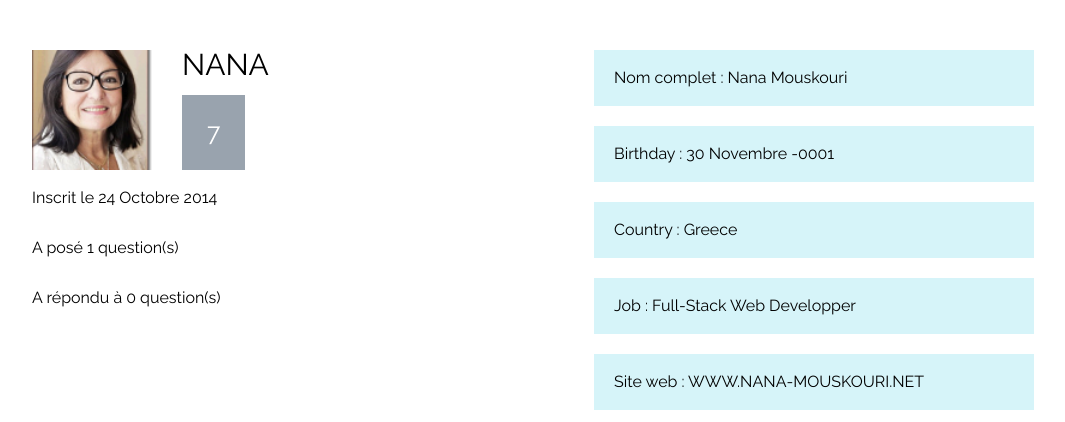
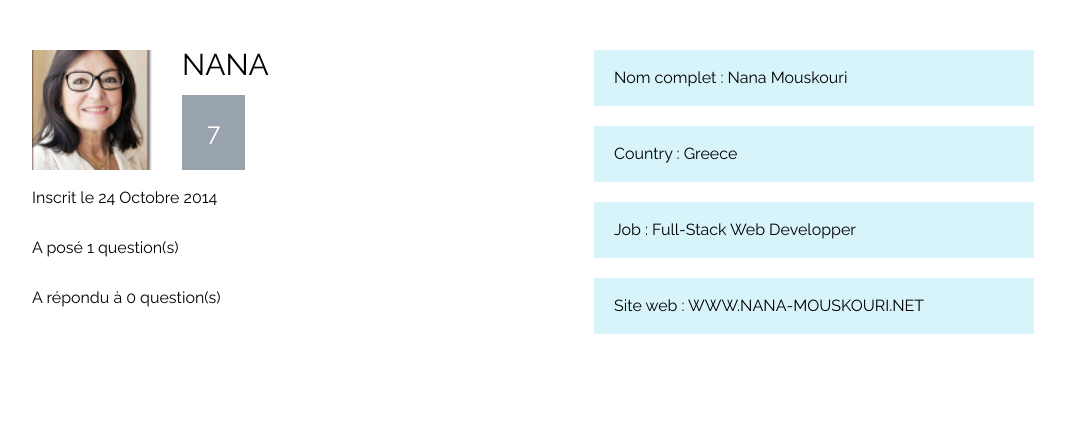
Before and after one commit to olivierandre/staque, a PHP site: page /staque/index.php?page=afficheProfil&user=6 in a window 1280 px wide. Shown: the part 74-496 px from the top of the page, without its empty margins (46-1111 px from the left). Run offline with PHP 8.4, Linux system fonts and the light colour scheme; data comes from the database, SQL or seed files in the repository; some libraries are stand-ins or nearby versions.

Commit message:
correction profil

```diff
--- a/presentation/afficheProfil.php
+++ b/presentation/afficheProfil.php
@@ -35,7 +35,7 @@
 ?>
 <div id="afficheProfil">
 	<p>Nom complet : <?= $userProfil['firstname'].' '.$userProfil['lastname'] ?></p>
-	<p>Birthday : <?= dateFr($userProfil['birthday']) ?></p>
+	<!-- <p>Birthday : <?= dateFr($userProfil['birthday']) ?></p> -->
 	<p>Country : <?= $country ?></p>
 	<p>Job : <?= $userProfil['job'] ?></p>
 	<p>Site web : <a href="http://<?= $web ?>"><?= $web ?></a></p>
```
